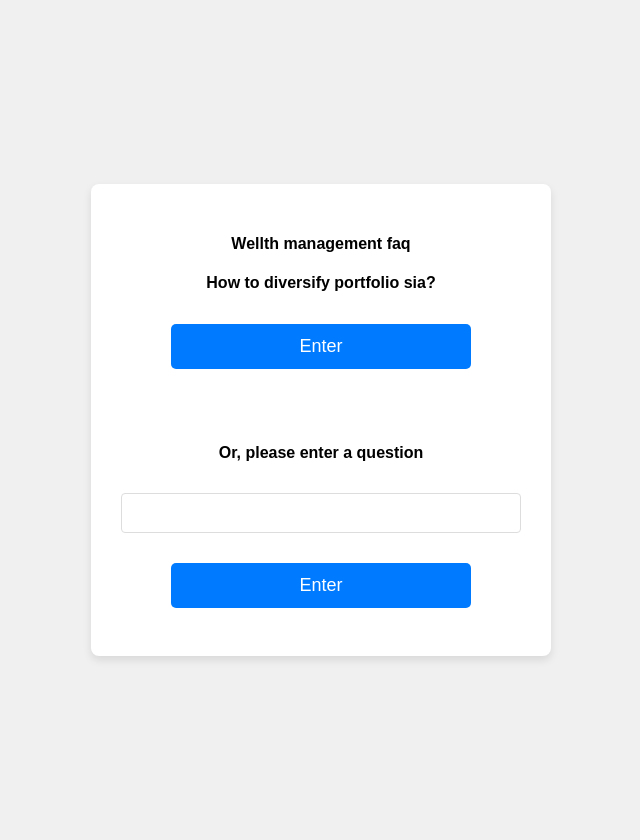
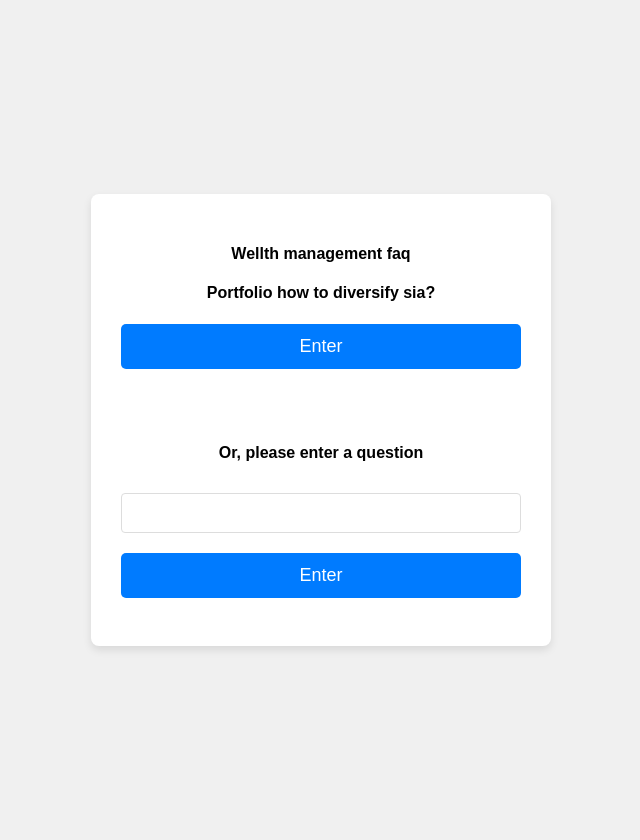
Before and after one commit to siuzhuobin/NTUfm2024, a Flask app: page /faq in a window 1280 px wide. Shown: the whole page, without its empty margins (319-959 px from the left). Run offline with Flask 3, Linux system fonts and the light colour scheme.

Commit message:
commit from codespace 7.57 pm

```diff
--- a/app.py
+++ b/app.py
@@ -1,6 +1,8 @@
 from flask import Flask, render_template, request
 import google.generativeai as genai
 import os
+import markdown
+
 
 model = genai.GenerativeModel('gemini-1.5-flash')
 
@@ -18,16 +20,25 @@ def index():
 def prediction_DBS():
     return(render_template("prediction_DBS.html"))
 
+'''
 @app.route("/q1", methods=["GET","POST"])
 def q1():
     r = model.generate_content("How should i diversify my investment portfolio?")
     return(render_template("q1_reply.html",r=r.text))
+'''
 
-@app.route("/q2", methods=["GET","POST"])
-def q2():
-    q = request.form.get('q')
+@app.route("/q<int:qn_no>", methods=["GET","POST"])
+def ans_qn(qn_no):
+    if (qn_no == 2):
+        q = request.form.get('q')
+    elif (qn_no == 1):
+        q = "How should I diversify my investment portfolio?"
+    else:
+        return
+
     r = model.generate_content(q)
-    return(render_template("q2_reply.html",r=r.text))
+    r_html = markdown.markdown(r.text)
+    return(render_template("q1_reply.html",r=r_html))
 
 
 @app.route("/faq", methods=["GET","POST"])
--- a/static/styles.css
+++ b/static/styles.css
@@ -35,14 +35,19 @@ form {
 input[type="submit"] {
     background-color: #007bff;
     color: white;
-    padding: 12px 24px;
+    padding: 12px; /* Reduced padding to make more room for text */
     border: none;
     border-radius: 5px;
     font-size: 18px;
     cursor: pointer;
     transition: background-color 0.3s ease;
     width: 100%;
-    max-width: 300px;
+    display: flex;
+    justify-content: center;
+    align-items: center;
+    overflow: hidden; /* Hide overflow */
+    word-break: break-word; /* Allow long words to break */
+    text-align: center; /* Center text */
 }
 
 input, button {
--- a/templates/faq.html
+++ b/templates/faq.html
@@ -6,7 +6,7 @@
     <div class="container">
         <h4>Wellth management faq</h4>
         <form action="/q1" method="POST">
-            <h4>How to diversify portfolio sia? </h4>
+            <h4>Portfolio how to diversify sia? </h4>
             <p><input type="submit" value="Enter"></p>
         </form>
         <form action="/q2" method="POST">
```
Also changed, not shown: templates/q1_reply.html (+6 -1 lines).
